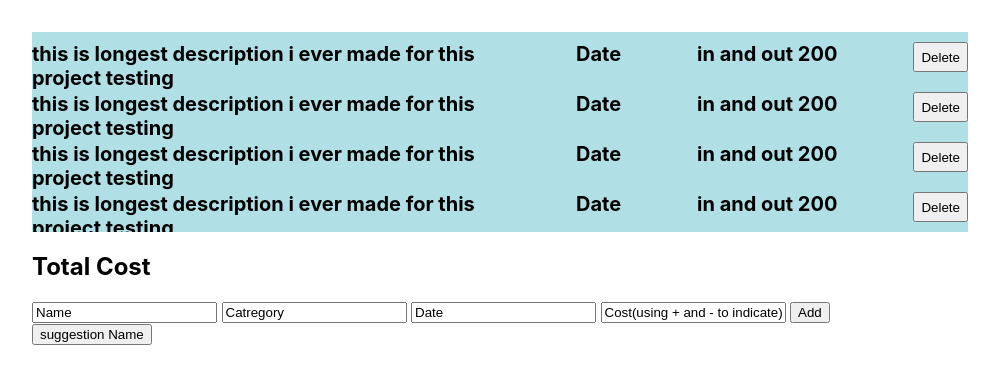
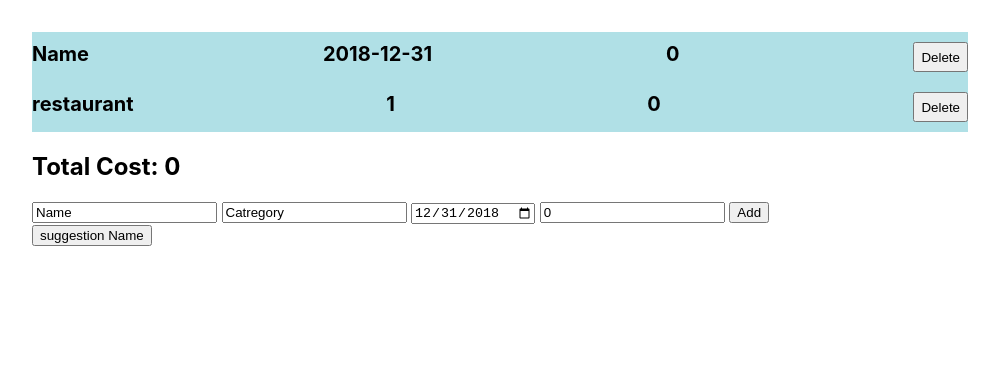
Before and after one commit to TrueFengTingGuo/Bookkeeping-App, an Electron app: page bookkeeper/src/index.html in a window 1000 px wide. Both pictures are taken after a click on the button "Add". Drawn offline with Linux system fonts and the light colour scheme; no server answers.

Commit message:
basic functionality finished
1. added history for recent used word (by stringSimilarity)
2. records can now be displayed (sort by date)
3. total cost can now be displayed

```diff
--- a/bookkeeper/src/index.html
+++ b/bookkeeper/src/index.html
@@ -13,7 +13,7 @@
     <!--Start record-->
     <section class="record">
       <div class="container">
-          <div class="item_slider">
+          <div class="item_slider" id="recordContainer">
               <!--add new item here-->
 
 
@@ -68,7 +68,7 @@
     <section class="total cost">
 
       <div class="record_Total">
-        <h1>Total Cost</h1>
+        <h1 id="totalCost">Total Cost</h1>
       </div>
 
 
@@ -85,8 +85,8 @@
 
           <input type="text" id="namingBar" onfocus="this.value=''" value="Name">
           <input type="text" id="categoryBar" onfocus="this.value=''" value="Catregory">
-          <input type="text" id="DateBar" onfocus="this.value=''" value="Date">
-          <input type="text" id="moneyBar" onfocus="this.value=''" value="Cost(using + and - to indicate)">
+          <input type="date" id="DateBar" onfocus="this.value=''"value="2018-12-31">
+          <input type="text" id="moneyBar" onfocus="this.value=''" value="0">
            <!-- -->
           <button id="addBtn">Add</button>
         </div>
--- a/bookkeeper/src/index.js
+++ b/bookkeeper/src/index.js
@@ -10,8 +10,8 @@ if (require('electron-squirrel-startup')) { // eslint-disable-line global-requir
 const createWindow = () => {
   // Create the browser window.
   const mainWindow = new BrowserWindow({
-    width: 800,
-    height: 600,
+    width: 1000,
+    height: 800,
     webPreferences:{
       nodeIntegration:true, // this can access node js directly in the code
     }
--- a/bookkeeper/src/render.js
+++ b/bookkeeper/src/render.js
@@ -1,10 +1,15 @@
 const addBtn = document.getElementById('addBtn');
 const namingBar = document.getElementById('namingBar');
 const categoryBar = document.getElementById('categoryBar');
+const DateBar = document.getElementById('DateBar');
 const moneyBar = document.getElementById('moneyBar');
 const suggestionContainer = document.getElementById('suggestionContainer');
+const recordContainer = document.getElementById('recordContainer');
+const totalCostDispplay = document.getElementById('totalCost');
+
 const fs = require('fs');
 const readline = require('readline');
+const stringSimilarity = require('string-similarity');
 const dataStoreSystem = require('./storeRecordData.js');
 
 
@@ -17,8 +22,7 @@ const recordStoreSystem = new dataStoreSystem({
     defaults: {
         record:[
             //some stored examples
-                {"name":"restaurant", "categoryBar":"food"},
-                {"name":"toy", "categoryBar":"toy"}
+                {"name":"restaurant", "date": "1","category":"food", "money":"0"},
             ]
     }
   });
@@ -26,51 +30,113 @@ const recordStoreSystem = new dataStoreSystem({
 
 window.onload = ()=>{
 
-
+    displayRecord();
     //adding quick searching for name of the record
     namingBar.addEventListener('input',()=>{
-        giveSuggestionforRecordNaming(namingBar.value);
+        giveSuggestionforNaming(namingBar.value,'name');
 
     });
 
     categoryBar.addEventListener('input',()=>{
-        giveSuggestionforCategoryNaming(categoryBar.value);
+        giveSuggestionforNaming(categoryBar.value,'category');
 
     });
 
 };
 
-
+//when add button is pressed
 addBtn.onclick = e => {
 
-    recordStoreSystem.addToArray('record',  {"name":namingBar.value, "categoryBar":categoryBar.value});
-
+    if(namingBar.value !== '' && DateBar.value !== '' && categoryBar !== '' && moneyBar.value!== ''){
+        recordStoreSystem.addToArray('record',  {"name":namingBar.value, "date":DateBar.value, "category":categoryBar.value, "money":moneyBar.value});
+        displayRecord();
+        console.log("added successfully");
+    }
 };
 
 
 //this function will put suggestions to the suggestionContainer div
-function giveSuggestionforRecordNaming(inputName){
+function giveSuggestionforNaming(inputName,sectionToLook){
+
+    let recentRecord = recordStoreSystem.get('record');
+    let sortable = [];
 
 
-    let recentRecord = recordStoreSystem.get('record');
-
-    console.log(recentRecord);
+    //empty the html eveytime use is typing
     suggestionContainer.innerHTML = '';
 
+    //sorting record with order (string Similarity)
     for (i = 0; i < recentRecord.length; i++) {
-        suggestionContainer.innerHTML += `<div class="suggestionBlock"><button id="suggestionUseBtn">${recentRecord[i].name}</button></div>`;
-      }
 
+        let similarity = stringSimilarity.compareTwoStrings(inputName, recentRecord[i][sectionToLook]);
 
+        if(similarity >= 0.3){
+
+            sortable.push([recentRecord[i].name,similarity]);
+        }
+
+    }
+
+    sortable.sort(function(a, b) {
+        return a[1] - b[1];
+    });
+
+    for (i = 0; i < sortable.length; i++) {
+
+        suggestionContainer.innerHTML += `<div class="suggestionBlock"><button id="suggestionUseBtn">${sortable[i][0]}</button></div>`;
+    }
 
 
 
 }
 
+//display all record in the window
+function displayRecord(){
 
+    let recentRecord = recordStoreSystem.get('record');
+    let sortable = [];
+    let totalCost = 0;
 
-//this function will put suggestions to the suggestionContainer div
-function giveSuggestionforCategoryNaming(inputName){
+    recordContainer.innerHTML = '';
 
+    //sorting record with order (string Similarity)
+    for (i = 0; i < recentRecord.length; i++) {
 
+            //calculate the total money
+            totalCost += Number(recentRecord[i].money);
+
+            //sort the record by date
+            sortable.push([recentRecord[i].name,recentRecord[i].date,recentRecord[i].category,recentRecord[i].money]);
+
+    }
+
+    //comparsion function for date
+    sortable.sort(function(a, b) {
+
+        let d1 = new Date(a[1]);
+        let d2 = new Date(b[1]);
+        if(d1 < d2){
+            return 1;
+        }
+        if(d1 > d2){
+            return -1;
+        }
+        if(d1 = d2){
+            return 0;
+        }
+    });
+
+    //put all record in the container (in order)
+    for (i = 0; i < sortable.length; i++) {
+
+        recordContainer.innerHTML +=
+            `<div class="single_record">
+                <h1 class="record_description" style="font-size:2vw;">${sortable[i][0]}</h1>
+                <h1 class="record_date" style="font-size:2vw;">${sortable[i][1]}</h1>
+                <h1 class="record_amount" style="font-size:2vw;">${sortable[i][3]}</h1>
+                <button class="record_delete" id="Delete">Delete</button>
+            </div>`;
+    }
+
+    totalCostDispplay.innerHTML = `Total Cost: ${totalCost}`;
 }
--- a/package.json
+++ b/package.json
@@ -19,5 +19,8 @@
   "homepage": "https://github.com/TrueFengTingGuo/Bookkeeping-App#readme",
   "devDependencies": {
     "electron": "^9.1.1"
+  },
+  "dependencies": {
+    "string-similarity": "^4.0.1"
   }
 }
```
Also changed, not shown: 1 other file.
